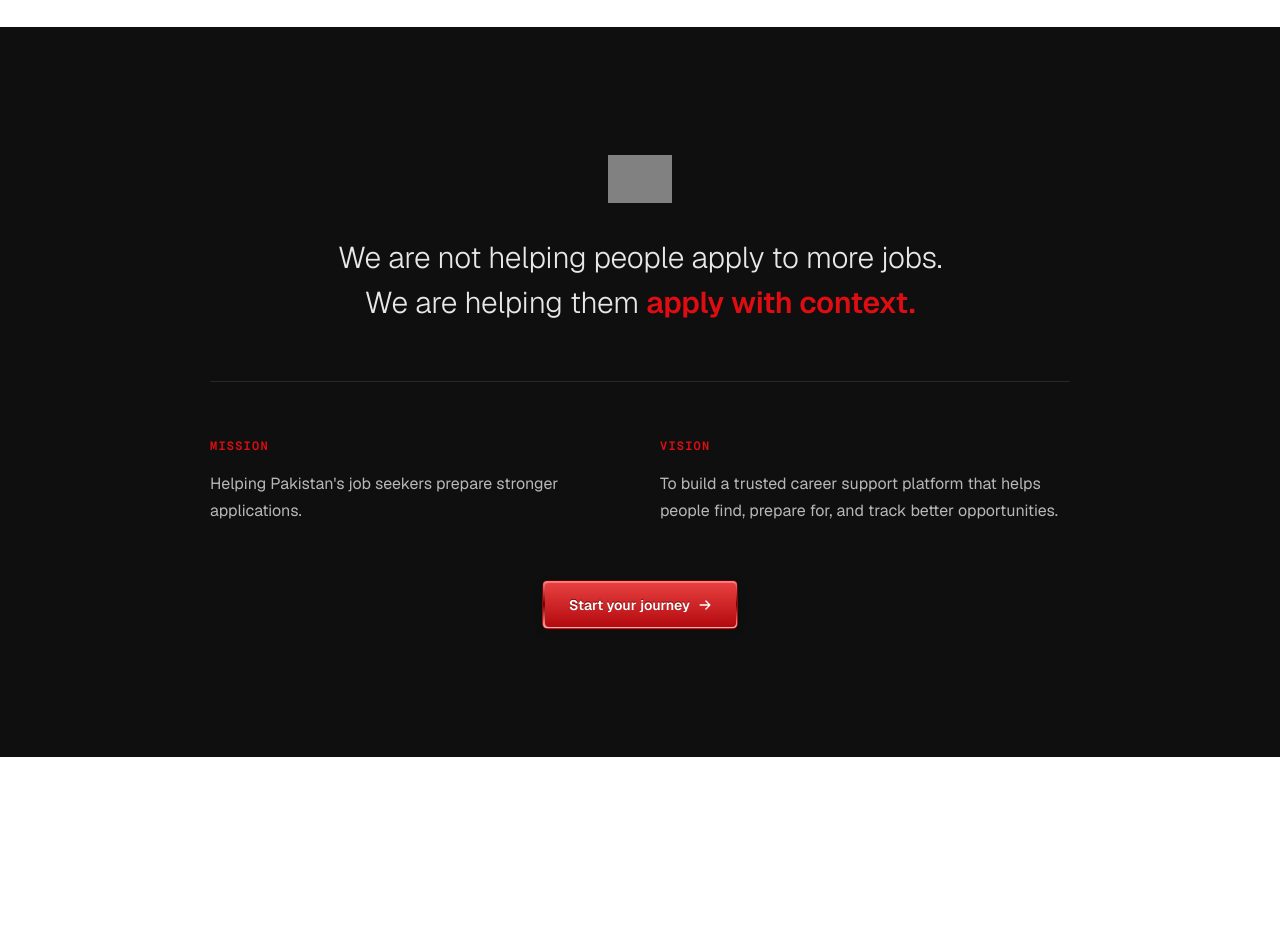
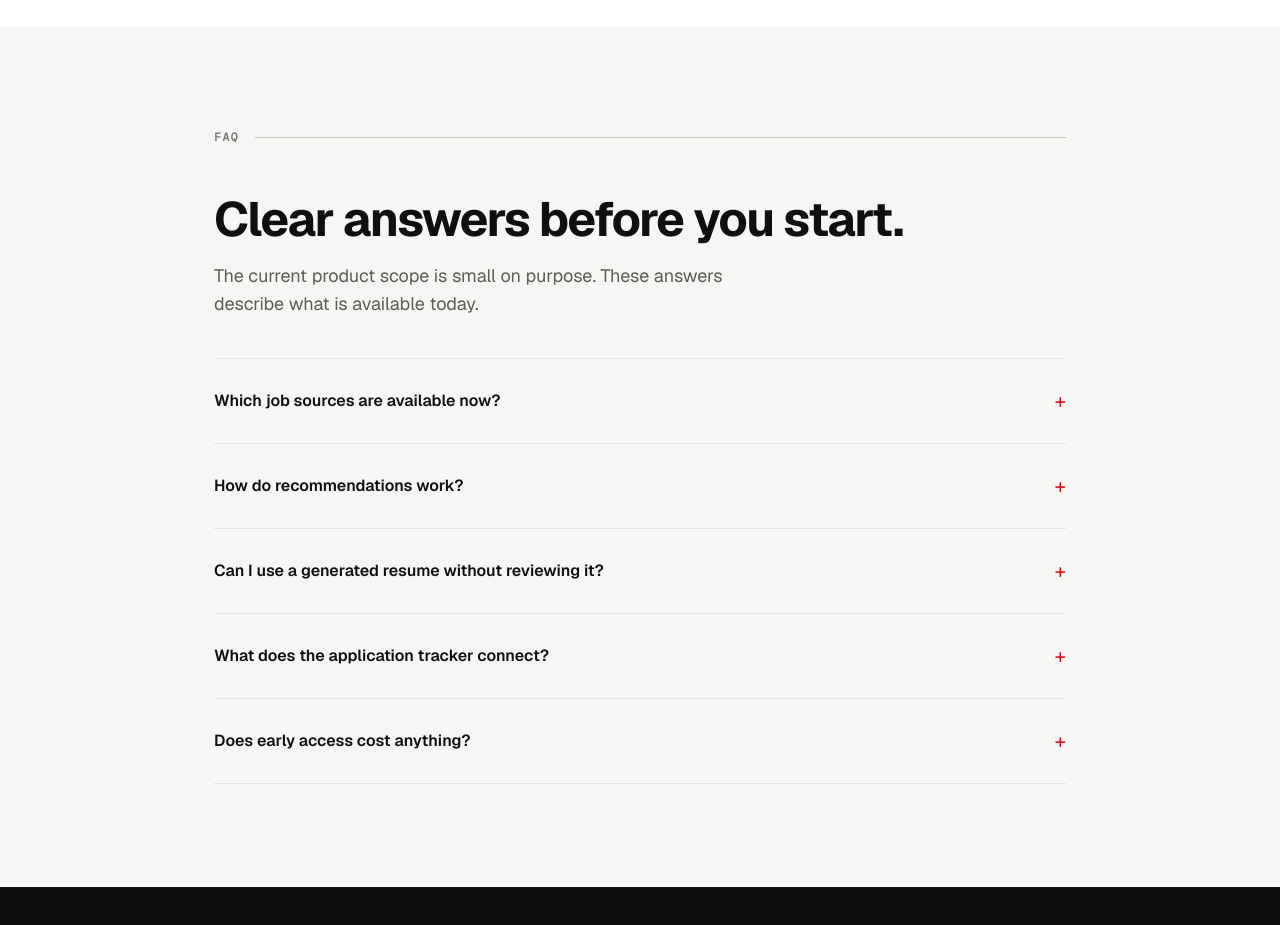
Before and after one commit to mr-ahtashamulhaq/applytics-manus, a Next.js app: page / in a window 1280 px wide. Shown: the part 6520-7445 px from the top of the page. Built offline with nearby package versions, Linux system fonts and the light colour scheme; no server answers; grey boxes are pictures that could not be loaded; a web font is replaced by a local one.

Commit message:
Add public FAQ

```diff
--- a/app/page.tsx
+++ b/app/page.tsx
@@ -10,6 +10,7 @@ import WhoItsFor from '@/components/landing/WhoItsFor'
 import PricingSection from '@/components/landing/PricingSection'
 import MissionBand from '@/components/landing/MissionBand'
 import FinalCTA from '@/components/landing/FinalCTA'
+import FAQSection from '@/components/landing/FAQSection'
 import Footer from '@/components/landing/Footer'
 import type { Metadata } from 'next'
 
@@ -46,8 +47,10 @@ export default async function RootPage() {
       <Features />
       <VisionSection />
       <WhoItsFor />
-      <PricingSection />
-      <MissionBand />
+              <PricingSection />
+        <FAQSection />
+        <MissionBand />
+
       <FinalCTA />
       <Footer />
     </main>
--- /dev/null
+++ b/components/landing/FAQSection.tsx
@@ -0,0 +1,50 @@
+const QUESTIONS = [
+  {
+    question: 'Which job sources are available now?',
+    answer: 'Mustakbil is the first verified live source. LinkedIn, Indeed, and Rozee are not in the automatic feed until their access and listing parsing are verified.',
+  },
+  {
+    question: 'How do recommendations work?',
+    answer: 'Applytics compares your stored profile skills and city with catalog job text. It shows the matching evidence and excludes listings with no positive signal.',
+  },
+  {
+    question: 'Can I use a generated resume without reviewing it?',
+    answer: 'No. Review every skill, employer, date, project, number, and other statement before you use the PDF. Validation reduces unsupported claims, but it cannot replace your review.',
+  },
+  {
+    question: 'What does the application tracker connect?',
+    answer: 'You can create a manual application or link an application to a catalog job and an owned generated resume. The tracker also stores status, dates, deadlines, follow-ups, outcomes, and notes.',
+  },
+  {
+    question: 'Does early access cost anything?',
+    answer: 'Applytics is free during early access. The available workflow can change while the product and source coverage are being validated.',
+  },
+]
+
+export default function FAQSection() {
+  return (
+    <section id="faq" className="w-full" style={{ background: 'var(--surface)', padding: 'clamp(64px, 8vw, 112px) 0' }}>
+      <div className="mx-auto max-w-[900px] px-6">
+        <div className="mb-12 flex items-center gap-4">
+          <span className="text-xs font-semibold uppercase tracking-widest" style={{ color: 'var(--steel)', fontFamily: 'var(--font-geist-mono)' }}>FAQ</span>
+          <div style={{ flex: 1, height: '1px', background: 'var(--hairline-strong)' }} />
+        </div>
+        <div className="mb-10">
+          <h2 className="text-4xl font-bold lg:text-5xl" style={{ color: 'var(--ink-deep)', letterSpacing: '-1.5px', lineHeight: 1.1 }}>Clear answers before you start.</h2>
+          <p className="mt-4 max-w-[560px] text-lg" style={{ color: 'var(--slate)' }}>The current product scope is small on purpose. These answers describe what is available today.</p>
+        </div>
+        <div className="border-t" style={{ borderColor: 'var(--hairline)' }}>
+          {QUESTIONS.map((item) => (
+            <details key={item.question} className="group border-b py-5" style={{ borderColor: 'var(--hairline)' }}>
+              <summary className="flex min-h-11 cursor-pointer list-none items-center justify-between gap-6 text-base font-semibold" style={{ color: 'var(--ink-deep)' }}>
+                {item.question}
+                <span className="text-xl font-normal" style={{ color: 'var(--brand-red)' }} aria-hidden="true">+</span>
+              </summary>
+              <p className="max-w-[680px] pt-3 text-sm leading-6" style={{ color: 'var(--charcoal)' }}>{item.answer}</p>
+            </details>
+          ))}
+        </div>
+      </div>
+    </section>
+  )
+}
```
Also changed, not shown: 1 other file (tests, documents, lock files or other folders).
